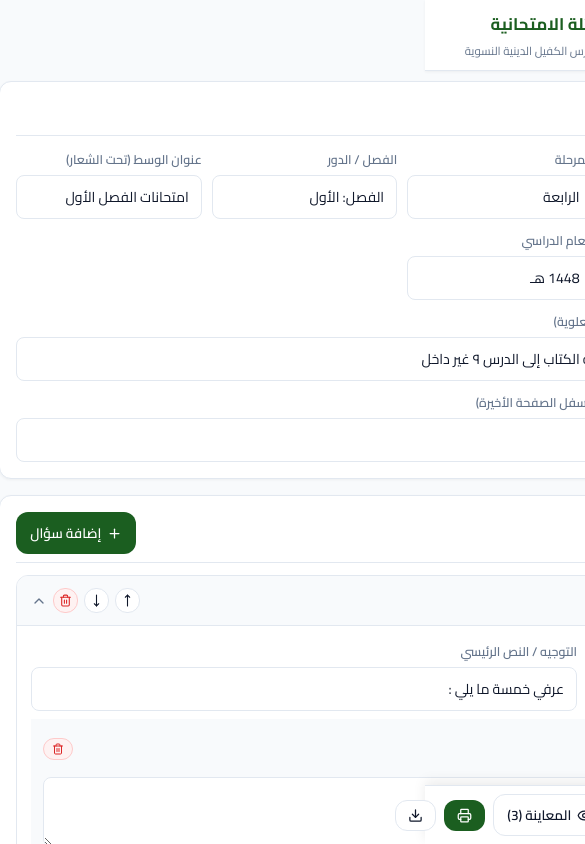
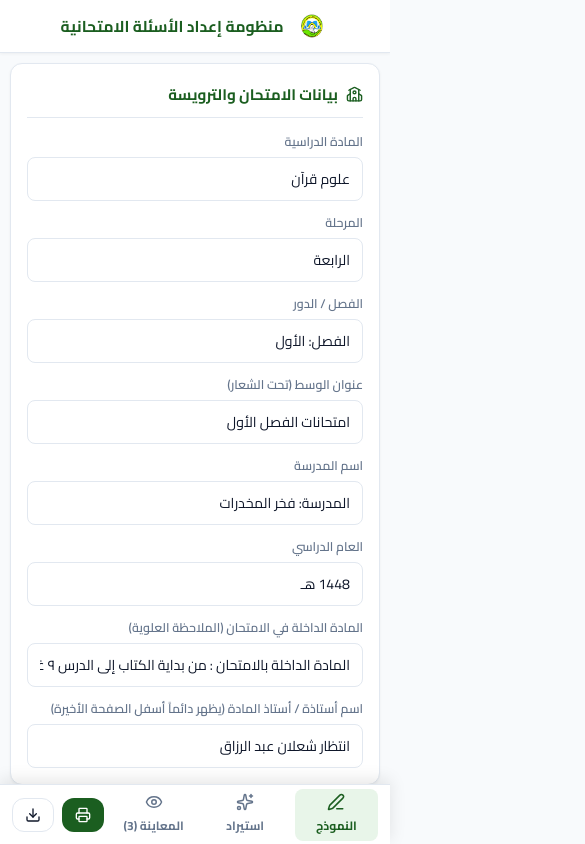
Before and after one commit to SaifAlkhniab/Exam-form, a React (Vite) app in the folder client/: page / in a window 390 px wide. Shown: the top 844 px of the page, 585 px wide, since content can reach past the window. Built offline with nearby package versions, Linux system fonts and the light colour scheme; a web font is replaced by a local one.

Commit message:
Mobile UX overhaul: Native mobile bottom navigation, auto-scaled A4 preview without horizontal scroll, and responsive tabs

```diff
--- a/client/src/App.jsx
+++ b/client/src/App.jsx
@@ -1,4 +1,4 @@
-import React, { useState, useMemo } from 'react';
+import React, { useState, useMemo, useEffect } from 'react';
 import styles from './App.module.css';
 import { defaultExamData, parseExamText } from './utils/parser';
 import { exportToDocx } from './utils/docxExporter';
@@ -27,8 +27,19 @@ export default function App() {
   const [examData, setExamData] = useState(defaultExamData);
   const [rawText, setRawText] = useState('');
   const [toastMessage, setToastMessage] = useState('');
-  const [previewZoom, setPreviewZoom] = useState('auto'); // 'auto', '0.5', '0.7', '1'
   const [expandedQuestions, setExpandedQuestions] = useState({});
+  const [isMobile, setIsMobile] = useState(typeof window !== 'undefined' ? window.innerWidth < 960 : false);
+  const [windowWidth, setWindowWidth] = useState(typeof window !== 'undefined' ? window.innerWidth : 1200);
+
+  useEffect(() => {
+    const handleResize = () => {
+      const w = window.innerWidth;
+      setWindowWidth(w);
+      setIsMobile(w < 960);
+    };
+    window.addEventListener('resize', handleResize);
+    return () => window.removeEventListener('resize', handleResize);
+  }, []);
 
   const showToast = (msg) => {
     setToastMessage(msg);
@@ -228,6 +239,13 @@ export default function App() {
     }
   };
 
+  // Mobile Auto Scale factor
+  const mobileScale = useMemo(() => {
+    if (!isMobile) return 1;
+    const targetWidth = windowWidth - 32;
+    return Math.min(1, Math.max(0.38, targetWidth / 794));
+  }, [isMobile, windowWidth]);
+
   return (
     <div className={styles.appContainer}>
       {/* Top Header */}
@@ -241,6 +259,7 @@ export default function App() {
             </div>
           </div>
 
+          {!isMobile && (
             <div className={styles.topActions}>
               <div className={styles.tabBar}>
                 <button
@@ -275,6 +294,7 @@ export default function App() {
                 <span>ملف Word</span>
               </button>
             </div>
+          )}
         </div>
       </header>
 
@@ -304,10 +324,10 @@ export default function App() {
 
       {/* Main Workspace */}
       <main className={styles.mainLayout}>
-        <div className={activeTab === 'preview' ? styles.singleColumn : styles.desktopSplit}>
+        <div className={(!isMobile && activeTab !== 'preview') ? styles.desktopSplit : styles.singleColumn}>
 
-          {/* EDIT & FORM COLUMN */}
-          {activeTab !== 'preview' && (
+          {/* EDIT & FORM COLUMN (Hidden on mobile if user is on 'preview' tab) */}
+          {(!isMobile || activeTab !== 'preview') && (
             <div>
               {/* SMART IMPORT TAB */}
               {activeTab === 'smartPaste' && (
@@ -343,6 +363,7 @@ export default function App() {
               )}
 
               {/* EXAM HEADER CARD */}
+              {activeTab !== 'smartPaste' && (
                 <div className={styles.card}>
                   <div className={styles.cardHeader}>
                     <h2 className={styles.cardTitle}>
@@ -424,8 +445,10 @@ export default function App() {
                     />
                   </div>
                 </div>
+              )}
 
               {/* QUESTIONS LIST */}
+              {activeTab !== 'smartPaste' && (
                 <div className={styles.card}>
                   <div className={styles.cardHeader}>
                     <h2 className={styles.cardTitle}>
@@ -451,7 +474,7 @@ export default function App() {
                             <span style={{ fontWeight: 700, color: '#1b5e20', fontSize: '0.95rem' }}>
                               {q.number || `س${idx + 1}`}
                             </span>
-                          <span style={{ fontSize: '0.82rem', color: '#64748b', maxWidth: '200px', whiteSpace: 'nowrap', overflow: 'hidden', textOverflow: 'ellipsis' }}>
+                            <span style={{ fontSize: '0.82rem', color: '#64748b', maxWidth: '180px', whiteSpace: 'nowrap', overflow: 'hidden', textOverflow: 'ellipsis' }}>
                               {q.mainText || 'بدون نص رئيسي'}
                             </span>
                             {q.marks && (
@@ -475,7 +498,7 @@ export default function App() {
                                 title="بدء صفحة جديدة في الطباعة من هذا السؤال"
                               >
                                 <Layers size={13} />
-                              <span>{q.pageBreakBefore ? 'يبدأ بصفحة جديدة 📄' : 'نفس الصفحة'}</span>
+                                <span>{q.pageBreakBefore ? 'صفحة جديدة 📄' : 'نفس الصفحة'}</span>
                               </button>
                             )}
 
@@ -512,8 +535,8 @@ export default function App() {
                         {/* Question Form Body */}
                         {!isCollapsed && (
                           <div className={styles.questionCardBody}>
-                          <div style={{ display: 'flex', gap: '8px', marginBottom: '8px' }}>
-                            <div className={styles.inputGroup} style={{ flex: '0 0 80px' }}>
+                            <div style={{ display: 'flex', gap: '8px', marginBottom: '8px', flexWrap: 'wrap' }}>
+                              <div className={styles.inputGroup} style={{ flex: '0 0 75px' }}>
                                 <label className={styles.label}>رقم السؤال</label>
                                 <input
                                   className={`${styles.input} ${styles.questionNumInput}`}
@@ -521,7 +544,7 @@ export default function App() {
                                   onChange={(e) => handleUpdateQuestion(q.id, 'number', e.target.value)}
                                 />
                               </div>
-                            <div className={styles.inputGroup} style={{ flex: '0 0 100px' }}>
+                              <div className={styles.inputGroup} style={{ flex: '0 0 90px' }}>
                                 <label className={styles.label}>الدرجة</label>
                                 <input
                                   className={`${styles.input} ${styles.questionMarksInput}`}
@@ -530,7 +553,7 @@ export default function App() {
                                   placeholder="(١٥ د)"
                                 />
                               </div>
-                            <div className={styles.inputGroup} style={{ flex: 1 }}>
+                              <div className={styles.inputGroup} style={{ flex: 1, minWidth: '160px' }}>
                                 <label className={styles.label}>التوجيه / النص الرئيسي</label>
                                 <input
                                   className={styles.input}
@@ -602,13 +625,14 @@ export default function App() {
                     <Plus size={15} /> إضافة سؤال جديد
                   </button>
                 </div>
+              )}
             </div>
           )}
 
-          {/* PREVIEW COLUMN (Always visible on desktop split, or in preview tab on mobile) */}
-          {(activeTab === 'preview' || activeTab === 'editor') && (
+          {/* PREVIEW COLUMN (Shown on desktop in all tabs, and on mobile only when activeTab === 'preview') */}
+          {(!isMobile || activeTab === 'preview') && (
             <div>
-              {/* TYPOGRAPHY & ZOOM TOOLBAR */}
+              {/* TYPOGRAPHY TOOLBAR */}
               <div className={styles.previewToolbar}>
                 <div className={styles.toolbarGroup}>
                   <Type size={15} color="#1b5e20" />
@@ -635,7 +659,7 @@ export default function App() {
                     step="0.5"
                     value={examData.fontSize}
                     onChange={(e) => setExamData({ ...examData, fontSize: e.target.value })}
-                    style={{ width: '75px', accentColor: '#1b5e20' }}
+                    style={{ width: '70px', accentColor: '#1b5e20' }}
                   />
                   <span style={{ fontSize: '0.8rem', fontWeight: 700, color: '#1b5e20', minWidth: '35px' }}>
                     {examData.fontSize}px
@@ -643,17 +667,16 @@ export default function App() {
                 </div>
 
                 <div className={styles.toolbarGroup}>
-                  <span className={styles.toolbarLabel}>الصفحات:</span>
                   <span style={{ fontSize: '0.82rem', fontWeight: 700, color: '#1b5e20', background: '#e8f5e9', padding: '3px 8px', borderRadius: '6px' }}>
                     {pages.length} صفحات A4
                   </span>
                 </div>
               </div>
 
-              {/* MULTI-PAGE A4 PREVIEW CONTAINER */}
+              {/* A4 PREVIEW CONTAINER */}
               <div className={styles.paperWrapper}>
                 <div
-                  className={styles.scaledContainer}
+                  className={styles.pageContainerMobile}
                   style={{
                     fontFamily: examData.fontFamily || 'Amiri',
                     fontSize: `${examData.fontSize || 16.5}px`,
@@ -665,7 +688,24 @@ export default function App() {
                     const isLastPage = pageIdx === pages.length - 1;
 
                     return (
-                      <div key={pageIdx} className={styles.a4Page}>
+                      <div
+                        key={pageIdx}
+                        style={isMobile ? {
+                          width: '100%',
+                          display: 'flex',
+                          justifyContent: 'center',
+                          height: `calc(297mm * ${mobileScale})`,
+                          overflow: 'hidden',
+                          marginBottom: '16px'
+                        } : {}}
+                      >
+                        <div
+                          className={styles.a4Page}
+                          style={isMobile ? {
+                            transform: `scale(${mobileScale})`,
+                            transformOrigin: 'top center'
+                          } : {}}
+                        >
                           <div className={styles.pageBorder}>
 
                             {/* EXACT HAWZAH HEADER DESIGN (MATCHING ATTACHED IMAGE) ON PAGE 1 */}
@@ -740,6 +780,7 @@ export default function App() {
 
                           </div>
                         </div>
+                      </div>
                     );
                   })}
                 </div>
@@ -751,48 +792,47 @@ export default function App() {
       </main>
 
       {/* MOBILE STICKY BOTTOM NAVIGATION BAR */}
+      {isMobile && (
         <div className={styles.mobileStickyBar}>
           <button
-          className={`${styles.btn} ${activeTab === 'editor' ? styles.btnPrimary : styles.btnSecondary}`}
+            className={`${styles.mobileTabBtn} ${activeTab === 'editor' ? styles.mobileTabBtnActive : ''}`}
             onClick={() => setActiveTab('editor')}
-          style={{ flex: 1 }}
           >
-          <Edit3 size={15} />
-          النموذج
+            <Edit3 size={18} />
+            <span>النموذج</span>
           </button>
           <button
-          className={`${styles.btn} ${activeTab === 'smartPaste' ? styles.btnPrimary : styles.btnSecondary}`}
+            className={`${styles.mobileTabBtn} ${activeTab === 'smartPaste' ? styles.mobileTabBtnActive : ''}`}
             onClick={() => setActiveTab('smartPaste')}
-          style={{ flex: 1 }}
           >
-          <Sparkles size={15} />
-          استيراد
+            <Sparkles size={18} />
+            <span>استيراد</span>
           </button>
           <button
-          className={`${styles.btn} ${activeTab === 'preview' ? styles.btnPrimary : styles.btnSecondary}`}
+            className={`${styles.mobileTabBtn} ${activeTab === 'preview' ? styles.mobileTabBtnActive : ''}`}
             onClick={() => setActiveTab('preview')}
-          style={{ flex: 1 }}
           >
-          <Eye size={15} />
-          المعاينة ({pages.length})
+            <Eye size={18} />
+            <span>المعاينة ({pages.length})</span>
           </button>
           <button
             className={`${styles.btn} ${styles.btnPrimary}`}
             onClick={handlePrint}
-          style={{ padding: '7px 12px' }}
+            style={{ padding: '8px 12px' }}
             title="تحميل PDF"
           >
-          <Printer size={15} />
+            <Printer size={16} />
           </button>
           <button
             className={`${styles.btn} ${styles.btnSecondary}`}
             onClick={handleExportWord}
-          style={{ padding: '7px 12px' }}
+            style={{ padding: '8px 12px' }}
             title="تحميل Word"
           >
-          <Download size={15} />
+            <Download size={16} />
           </button>
         </div>
+      )}
     </div>
   );
 }
--- a/client/src/App.module.css
+++ b/client/src/App.module.css
@@ -1,4 +1,4 @@
-/* Pristine Light Mode, Exact Hawzah Header, and Mobile-First Responsive Design */
+/* Pristine Light Mode, Exact Hawzah Header, and Seamless Mobile/Desktop UI */
 :root {
   --primary: #1b5e20;
   --primary-hover: #144617;
@@ -27,19 +27,23 @@
   color: var(--text-main);
   font-family: 'Cairo', -apple-system, BlinkMacSystemFont, sans-serif;
   direction: rtl;
+  overflow-x: hidden;
+  width: 100%;
 }
 
 /* ========================================================
-   TOP HEADER NAVIGATION (DESKTOP & MOBILE)
+   TOP HEADER NAVIGATION
    ======================================================== */
 .topNav {
   background: #ffffff;
   border-bottom: 1px solid var(--border);
-  padding: 8px 16px;
+  padding: 10px 16px;
   position: sticky;
   top: 0;
   z-index: 50;
   box-shadow: var(--shadow-sm);
+  width: 100%;
+  box-sizing: border-box;
 }
 
 .navContent {
@@ -191,6 +195,8 @@
 .singleColumn {
   max-width: 900px;
   margin: 0 auto;
+  width: 100%;
+  box-sizing: border-box;
 }
 
 /* Cards */
@@ -279,7 +285,7 @@
   margin-bottom: 12px;
 }
 
-/* Collapsible Question Cards for Mobile & Desktop */
+/* Collapsible Question Cards */
 .questionCard {
   background: #ffffff;
   border: 1px solid var(--border);
@@ -372,6 +378,8 @@
   gap: 12px;
   flex-wrap: wrap;
   box-shadow: var(--shadow-sm);
+  width: 100%;
+  box-sizing: border-box;
 }
 
 .toolbarGroup {
@@ -395,17 +403,18 @@
   flex-direction: column;
   align-items: center;
   gap: 24px;
-  overflow-x: auto;
+  overflow: hidden;
   width: 100%;
   box-sizing: border-box;
 }
 
-.scaledContainer {
+.pageContainerMobile {
+  width: 100%;
+  overflow: hidden;
   display: flex;
   flex-direction: column;
   align-items: center;
-  gap: 24px;
-  width: 100%;
+  gap: 20px;
 }
 
 /* Individual A4 Sheet (210mm x 297mm) */
@@ -544,25 +553,27 @@
 }
 
 /* ========================================================
-   MOBILE-FIRST ENHANCEMENTS (PHONES)
+   MOBILE-FIRST ENHANCEMENTS (PHONES < 960px)
    ======================================================== */
 .mobileStickyBar {
   display: none;
 }
 
-@media (max-width: 900px) {
-  .desktopSplit {
-    grid-template-columns: 1fr;
+@media (max-width: 960px) {
+  .topNav {
+    padding: 8px 12px;
   }
 
   .navContent {
-    flex-direction: column;
-    align-items: stretch;
-    gap: 8px;
+    justify-content: center;
   }
 
-  .brand {
-    justify-content: center;
+  .brandTitle {
+    font-size: 0.98rem;
+  }
+
+  .brandSubtitle {
+    display: none;
   }
 
   .topActions {
@@ -571,34 +582,53 @@
 
   .mainLayout {
     padding: 10px;
-    padding-bottom: 75px;
+    padding-bottom: 80px; /* Space for sticky bottom bar */
   }
 
-  /* Sticky Bottom Bar for Mobile */
+  /* Fixed Bottom Bar on Mobile */
   .mobileStickyBar {
     display: flex;
     position: fixed;
     bottom: 0;
     left: 0;
     right: 0;
+    height: 60px;
     background: #ffffff;
     border-top: 1px solid var(--border);
-    padding: 8px 12px;
-    box-shadow: 0 -4px 12px rgba(0, 0, 0, 0.08);
-    z-index: 100;
+    padding: 6px 12px;
+    box-shadow: 0 -4px 16px rgba(0, 0, 0, 0.1);
+    z-index: 9999;
     gap: 8px;
     align-items: center;
+    box-sizing: border-box;
   }
 
-  /* Auto-scale preview on mobile so full A4 page fits screen without horizontal scroll */
+  .mobileTabBtn {
+    flex: 1;
+    display: flex;
+    flex-direction: column;
+    align-items: center;
+    justify-content: center;
+    gap: 3px;
+    background: transparent;
+    border: none;
+    font-size: 0.75rem;
+    font-weight: 700;
+    color: var(--text-muted);
+    cursor: pointer;
+    font-family: inherit;
+    padding: 4px 0;
+    border-radius: 8px;
+  }
+
+  .mobileTabBtnActive {
+    color: var(--primary);
+    background: var(--primary-light);
+  }
+
   .paperWrapper {
     padding: 12px 6px;
-  }
-
-  .scaledContainer {
-    transform: scale(0.44); /* Scales 210mm (~794px) to fit ~360px phones */
-    transform-origin: top center;
-    margin-bottom: -160mm; /* Removes trailing whitespace from scaling */
+    border-radius: 8px;
   }
 }
 
@@ -645,7 +675,7 @@
     display: block !important;
   }
 
-  .scaledContainer {
+  .pageContainerMobile {
     transform: none !important;
     margin-bottom: 0 !important;
     width: 100% !important;
```
Lines whose indentation alone changed are shown as unchanged.
